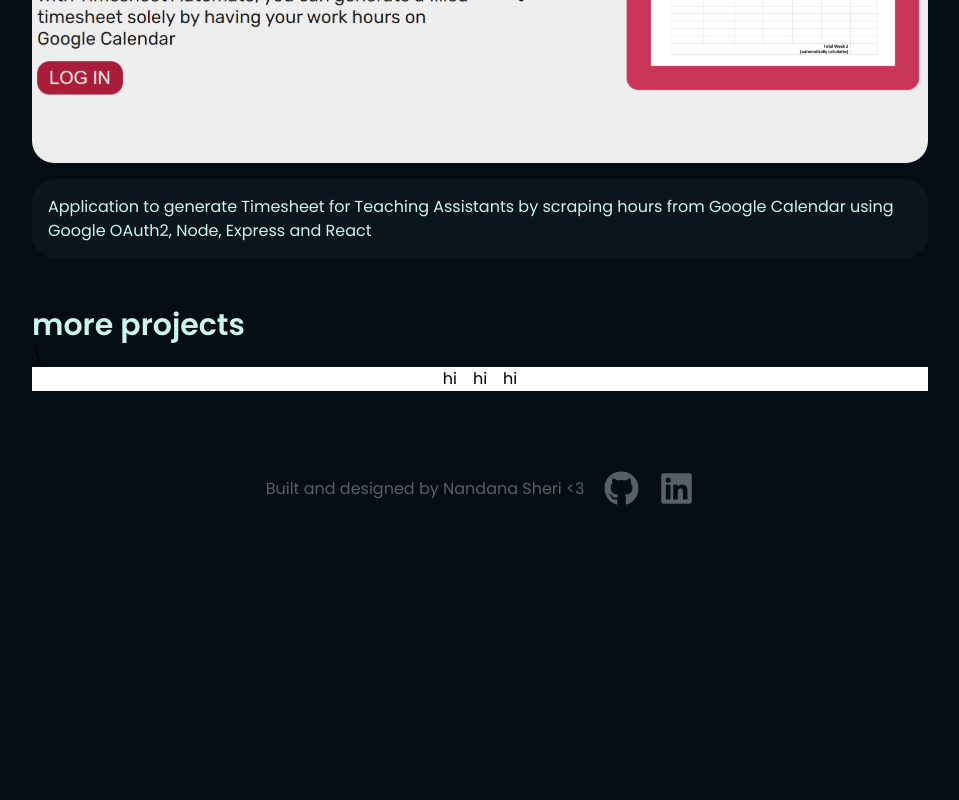
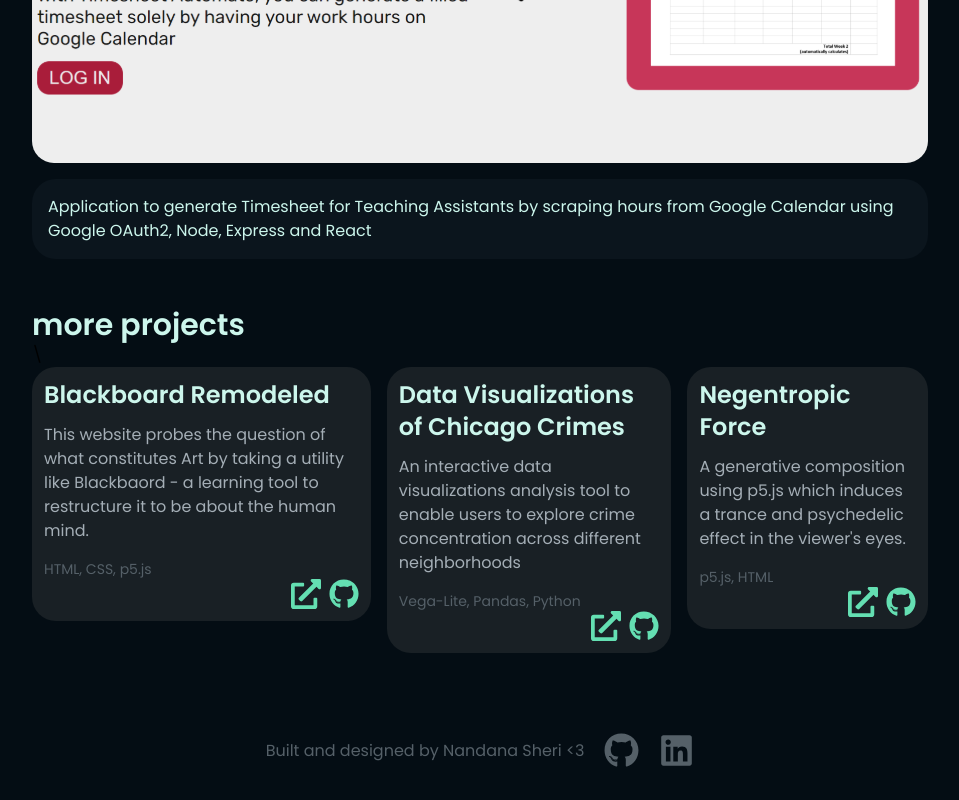
Before and after one commit to nandanasheri/nandana.dev-v1, a React (Create React App) app: page /projects in a window 1280 px wide. Shown: the part 1131-1931 px from the top of the page, without its empty margins (160-1119 px from the left). Before the commit the page ends 1669 px from the top, so only its background shows below. Built offline with nearby package versions, Linux system fonts and the light colour scheme.

Commit message:
added smaller project tiles

```diff
--- a/src/components/SideProject.js
+++ b/src/components/SideProject.js
@@ -3,17 +3,17 @@ import { FaGithub } from "react-icons/fa";
 import { IconContext } from "react-icons";
 export default function SideProject(props) {
     return (
-        <div>
+        <div className="bg-light-bg rounded-3xl p-3">
             <IconContext.Provider value={{ className: "shared-class", size: 30 }}>
-            <h2>{props.title}</h2>
-            <p>{props.desc}</p>
-            <p>{props.stack}</p>
-            <div className="flex justify-end">
+            <h2 className="text-green font-semibold text-2xl">{props.title}</h2>
+            <p className="text-light-grey mt-3">{props.desc}</p>
+            <p className="text-grey text-sm mt-4">{props.stack}</p>
+            <div className="flex justify-end gap-2">
                 <a href={props.website}>
-                    <FaExternalLinkAlt className="fill-green"/>
+                    <FaExternalLinkAlt className="fill-neon"/>
                 </a>
                 <a href={props.repo}>
-                    <FaGithub className="fill-green"/>
+                    <FaGithub className="fill-neon"/>
                 </a>
             </div>
             </IconContext.Provider>
--- a/src/views/Projects.js
+++ b/src/views/Projects.js
@@ -6,6 +6,7 @@ import { FaExternalLinkAlt } from "react-icons/fa";
 import { IconContext } from "react-icons";
 import { FaGithub } from "react-icons/fa";
 import SkillTag from "../components/SkillTag";
+import SideProject from "../components/SideProject";
 
 const MainProjects = [
   {
@@ -26,6 +27,30 @@ const MainProjects = [
     img: timesheet,
     desc: "Application to generate Timesheet for Teaching Assistants by scraping hours from Google Calendar using Google OAuth2, Node, Express and React"
   }
+]
+
+const SideProjects = [
+  {
+    title:"Blackboard Remodeled",
+    website:"https://editor.p5js.org/nsher3/full/NZ0PKOD_y",
+    repo:"https://github.com/nandanasheri/blackboard-art-project",
+    stack: "HTML, CSS, p5.js",
+    desc: "This website probes the question of what constitutes Art by taking a utility like Blackbaord - a learning tool to restructure it to be about the human mind."
+  },
+  {
+    title:"Data Visualizations of Chicago Crimes",
+    website:"https://nandanasheri.github.io/",
+    repo:"https://github.com/nandanasheri/nandanasheri.github.io",
+    stack: "Vega-Lite, Pandas, Python",
+    desc: "An interactive data visualizations analysis tool to enable users to explore crime concentration across different neighborhoods"
+  },
+  {
+    title:"Negentropic Force",
+    website:"https://editor.p5js.org/nsher3/full/6A8JKRUlR",
+    repo:"https://github.com/nandanasheri/negentropic-force",
+    stack: "p5.js, HTML",
+    desc: "A generative composition using p5.js which induces a trance and psychedelic effect in the viewer's eyes."
+  },
 ]
 
 
@@ -72,10 +97,12 @@ export default function Projects() {
             )
           })}
           <h1 className="text-green text-3xl font-semibold mt-12">more projects</h1>\
-          <div className="bg-white flex justify-center items-center gap-4">
-            <p>hi</p>
-            <p>hi</p>
-            <p>hi</p>
+          <div className="bg- flex justify-center items-start gap-4">
+            {SideProjects.map((item) => {
+              return (
+                <SideProject title={item.title} desc={item.desc} website={item.website} repo={item.repo} stack={item.stack} />
+              )
+            })}
           </div>
 
         </div>
```
